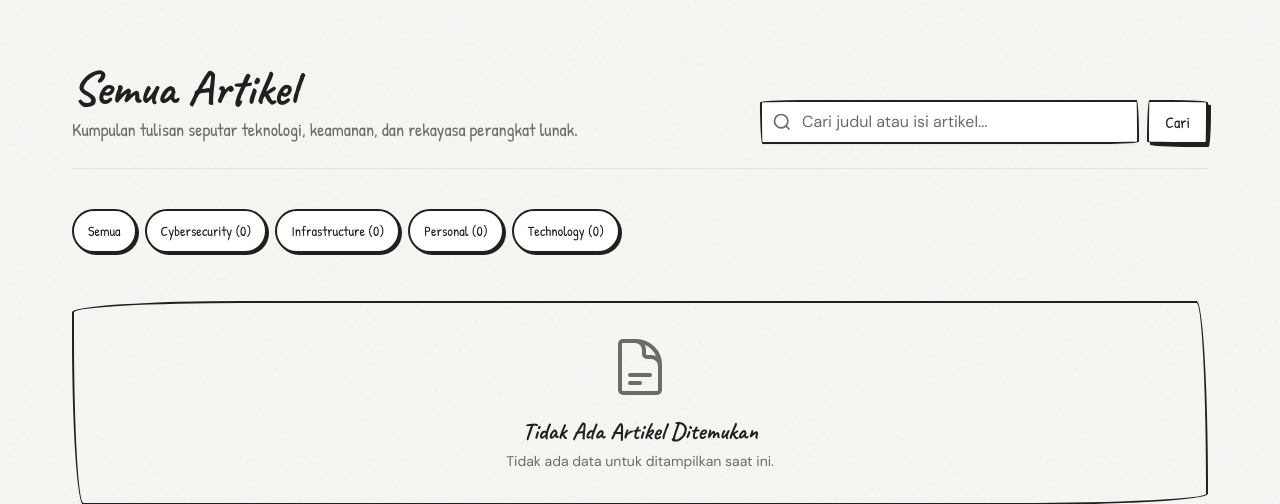
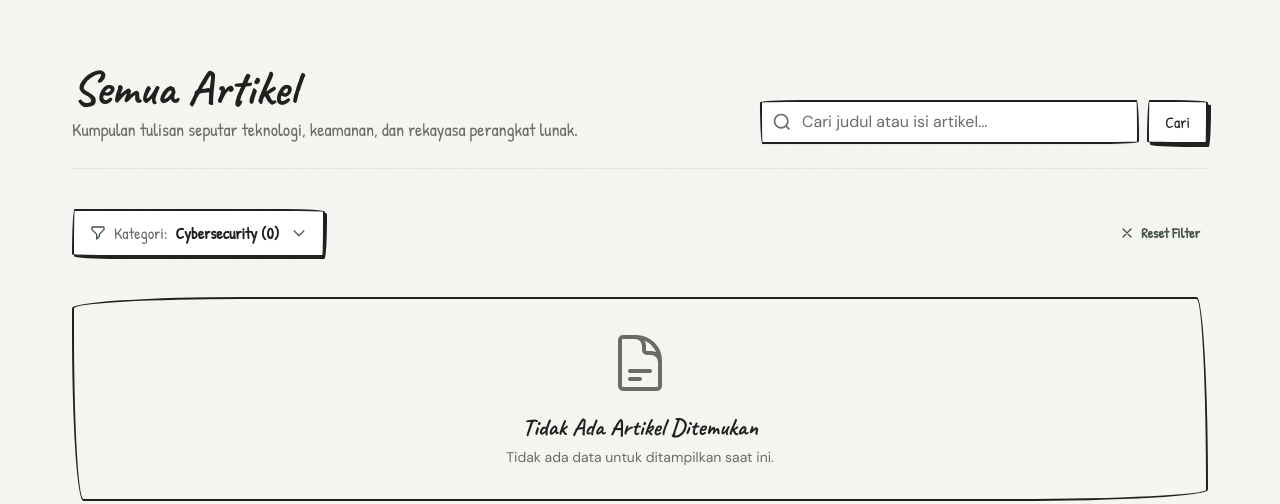
Before and after one commit to netph4ntom/npblog, a Laravel app: page /articles?category=cybersecurity in a window 1280 px wide. Shown: the part 81-585 px from the top of the page. Run offline with Laravel 12, Linux system fonts and the light colour scheme; data comes from the database, SQL or seed files in the repository; data that the repository does not hold is empty; style sheets or scripts are compiled from the project's sources; parts of the project's set-up code (start-up, migrations or seed data) failed here and were passed over.

Commit message:
feat(articles): replace category chips with accessible hand-drawn dropdown filter

```diff
--- a/resources/views/public/articles/index.blade.php
+++ b/resources/views/public/articles/index.blade.php
@@ -29,20 +29,106 @@
             </form>
         </div>
 
-        <!-- Category Chips Filter -->
-        <div class="flex items-center gap-2 overflow-x-auto pb-2 scrollbar-none">
-            <a href="{{ route('articles.index', request()->only('q')) }}">
-                <x-chip :variant="!$categorySlug ? 'accent' : 'default'">
-                    Semua
-                </x-chip>
-            </a>
-            @foreach($categories as $cat)
-                <a href="{{ route('articles.index', ['category' => $cat->slug] + request()->only('q')) }}">
-                    <x-chip :variant="$categorySlug === $cat->slug ? 'accent' : 'default'">
-                        {{ $cat->name }} ({{ $cat->articles_count }})
-                    </x-chip>
+        <!-- Category Dropdown Filter -->
+        @php
+            $activeCategory = $categories->firstWhere('slug', $categorySlug);
+            $activeCategoryLabel = $activeCategory
+                ? $activeCategory->name . ' (' . $activeCategory->articles_count . ')'
+                : 'Semua Kategori';
+        @endphp
+
+        <div class="flex flex-wrap items-center justify-between gap-4">
+            <div
+                x-data="{ open: false }"
+                @click.outside="open = false"
+                @keydown.escape.window="open = false"
+                class="relative inline-block text-left font-ui"
+            >
+                <button
+                    type="button"
+                    @click="open = !open"
+                    class="inline-flex items-center justify-between gap-3 px-4 py-2.5 min-h-[44px] min-w-[220px] bg-surface text-text hover:bg-bg border-2 border-ink sketch-radius-b sketch-shadow-sm transition-all focus-visible:outline-none"
+                    :aria-expanded="open.toString()"
+                    aria-haspopup="true"
+                    aria-label="Filter kategori artikel"
+                >
+                    <span class="inline-flex items-center gap-2 text-base">
+                        <svg class="w-4 h-4 text-accent-dark stroke-current shrink-0" fill="none" viewBox="0 0 24 24" stroke="currentColor" stroke-width="2">
+                            <path stroke-linecap="round" stroke-linejoin="round" d="M3 4a1 1 0 011-1h16a1 1 0 011 1v2.586a1 1 0 01-.293.707l-6.414 6.414a1 1 0 00-.293.707V17l-4 4v-6.586a1 1 0 00-.293-.707L3.293 7.293A1 1 0 013 6.586V4z" />
+                        </svg>
+                        <span class="text-text-secondary">Kategori:</span>
+                        <span class="font-bold text-ink">{{ $activeCategoryLabel }}</span>
+                    </span>
+
+                    <svg
+                        class="w-4 h-4 text-text-secondary transition-transform duration-150 shrink-0"
+                        :class="open ? 'rotate-180' : ''"
+                        fill="none"
+                        viewBox="0 0 24 24"
+                        stroke="currentColor"
+                        stroke-width="2.5"
+                    >
+                        <path stroke-linecap="round" stroke-linejoin="round" d="M19 9l-7 7-7-7" />
+                    </svg>
+                </button>
+
+                <!-- Dropdown Panel -->
+                <div
+                    x-show="open"
+                    x-cloak
+                    x-transition:enter="transition ease-out duration-150"
+                    x-transition:enter-start="opacity-0 -translate-y-1 scale-95"
+                    x-transition:enter-end="opacity-100 translate-y-0 scale-100"
+                    x-transition:leave="transition ease-in duration-100"
+                    x-transition:leave-start="opacity-100 translate-y-0 scale-100"
+                    x-transition:leave-end="opacity-0 -translate-y-1 scale-95"
+                    class="absolute left-0 mt-2 w-64 bg-surface border-2 border-ink sketch-radius-b sketch-shadow py-1.5 z-30 overflow-hidden"
+                    role="menu"
+                    aria-label="Daftar kategori"
+                >
+                    <a
+                        href="{{ route('articles.index', request()->only('q')) }}"
+                        @click="open = false"
+                        role="menuitem"
+                        class="flex items-center justify-between px-4 py-2.5 min-h-[44px] text-base transition-colors {{ !$categorySlug ? 'bg-accent-dark text-on-accent font-bold' : 'text-text hover:bg-bg hover:text-ink' }}"
+                    >
+                        <span>Semua Kategori</span>
+                        @if(!$categorySlug)
+                            <svg class="w-4 h-4 stroke-current shrink-0" fill="none" viewBox="0 0 24 24" stroke="currentColor" stroke-width="2.5">
+                                <path stroke-linecap="round" stroke-linejoin="round" d="M5 13l4 4L19 7" />
+                            </svg>
+                        @endif
+                    </a>
+
+                    <div class="my-1 border-t border-border"></div>
+
+                    @foreach($categories as $cat)
+                        <a
+                            href="{{ route('articles.index', ['category' => $cat->slug] + request()->only('q')) }}"
+                            @click="open = false"
+                            role="menuitem"
+                            class="flex items-center justify-between px-4 py-2.5 min-h-[44px] text-base transition-colors {{ $categorySlug === $cat->slug ? 'bg-accent-dark text-on-accent font-bold' : 'text-text hover:bg-bg hover:text-ink' }}"
+                        >
+                            <span class="truncate">{{ $cat->name }}</span>
+                            <span class="ml-2 text-xs font-mono px-2 py-0.5 rounded {{ $categorySlug === $cat->slug ? 'bg-on-accent/15 text-on-accent' : 'bg-bg text-text-secondary border border-border' }}">
+                                {{ $cat->articles_count }}
+                            </span>
+                        </a>
+                    @endforeach
+                </div>
+            </div>
+
+            @if($categorySlug || request('q'))
+                <a
+                    href="{{ route('articles.index') }}"
+                    class="inline-flex items-center gap-1.5 font-ui text-sm font-bold text-accent-dark hover:underline min-h-[44px] px-2"
+                >
+                    <svg class="w-4 h-4 stroke-current" fill="none" viewBox="0 0 24 24" stroke="currentColor" stroke-width="2">
+                        <path stroke-linecap="round" stroke-linejoin="round" d="M6 18L18 6M6 6l12 12" />
+                    </svg>
+                    Reset Filter
                 </a>
-            @endforeach
+            @endif
         </div>
 
         <!-- Articles Grid -->
```
Also changed, not shown: tests/Feature/PublicPagesTest.php (+19 -0 lines).
